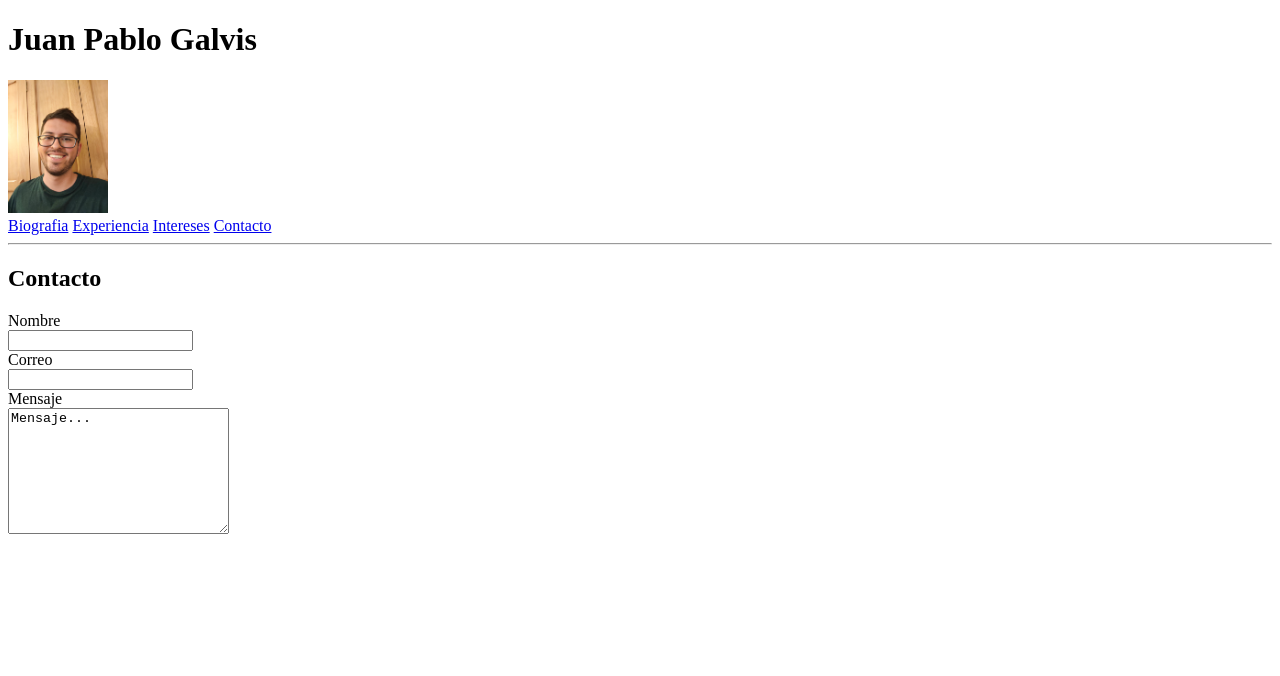
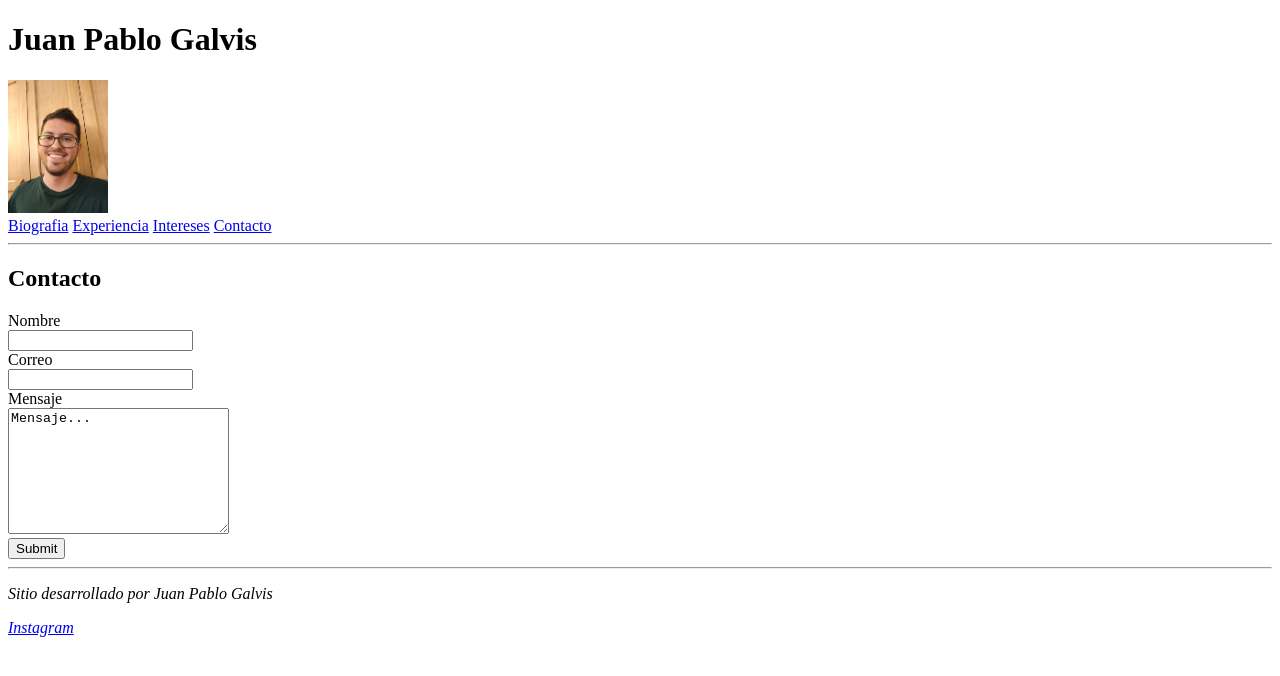
Before and after one commit to jgalvisr/Mi-pagina-personal, a plain HTML site: page contacto.html in a window 1280 px wide. Drawn offline with Linux system fonts and the light colour scheme.

Commit message:
Update files

```diff
--- a/contacto.html
+++ b/contacto.html
@@ -27,6 +27,14 @@
             <input type="text" id="txtCorreo"><br>
             <label for="txtMensaje">Mensaje</label><br>
             <textarea name="txtMensaje" rows="8" cols="25">Mensaje...</textarea><br>
+            <input type="submit">
         </form>
+
+        <hr>
+
+        <footer>
+            <p><i>Sitio desarrollado por Juan Pablo Galvis</i></p>
+            <a href="https://www.instagram.com/juanp.galvis.05/"><i>Instagram</i></a>
+        </footer>
     </body>
 </html>
```
Also changed, not shown: biografia.html (+7 -0 lines), experiencia.html (+7 -0 lines), index.html (+7 -0 lines), intereses.html (+7 -0 lines).
